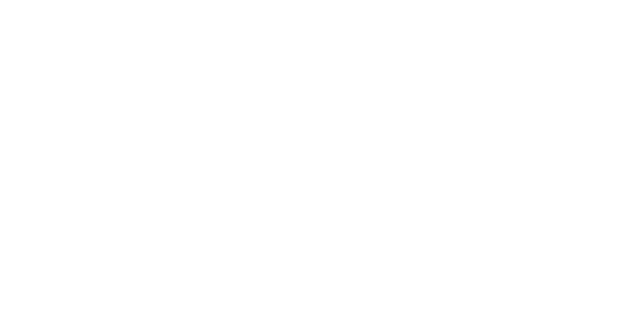
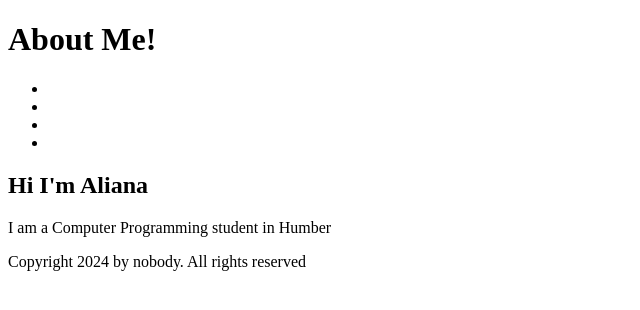
Before and after one commit to AlianaSantosSecA/Lab2, a plain HTML site: page index.html in a window 1280 px wide. Shown: the whole page, without its empty margins (0-640 px from the left). Drawn offline with Linux system fonts and the light colour scheme.

Commit message:
Update index.html

```diff
--- a/index.html
+++ b/index.html
@@ -8,7 +8,27 @@
 </head>
 
 <body>
+  <header>
+    <h1>About Me!</h1>
+  </header>
 
+  <nav>
+    <ul>
+      <li><a href="Personal Details"></a></li>
+      <li><a href="Hobbies"></a></li>
+      <li><a href="Trivia"></a></li>
+      <li><a href="Contact Details"></a></li>
+    </ul>
+  </nav>
+
+  <main>
+    <h2>Hi I'm Aliana</h2>
+    <p>I am a Computer Programming student in Humber</p>
+  </main>
+  <footer>
+    <p>Copyright 2024 by nobody. All rights reserved</p>
+
+  </footer>
 </body>
 
 </html>
```
